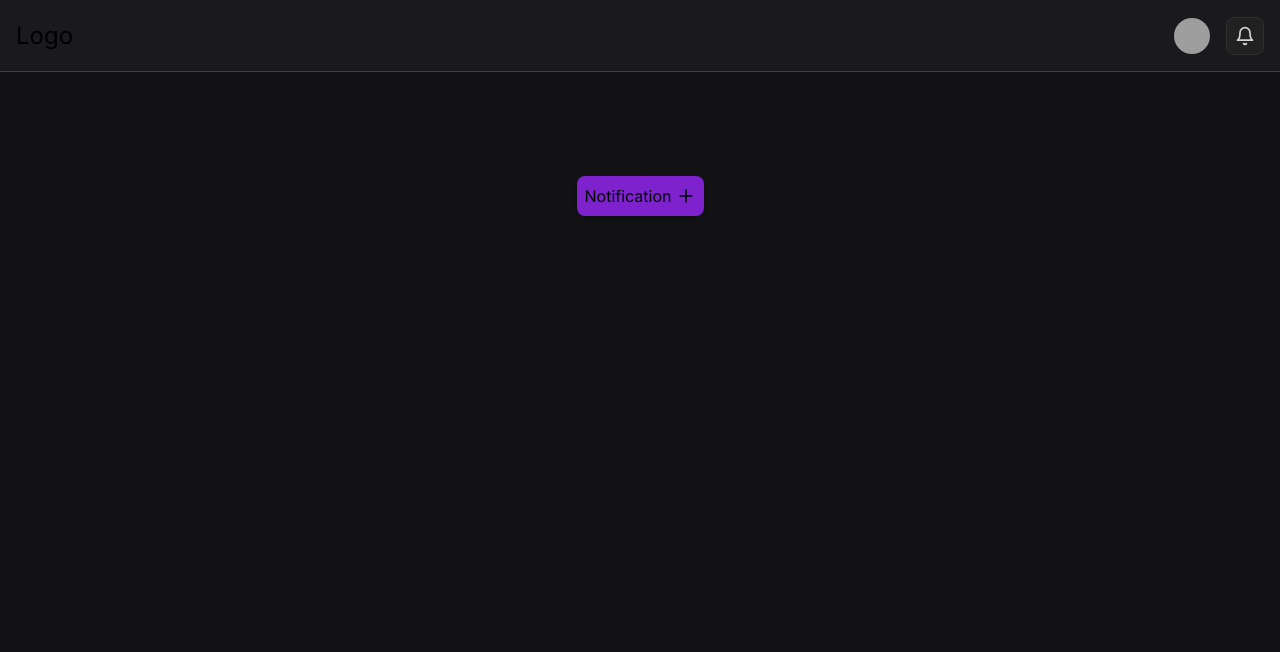
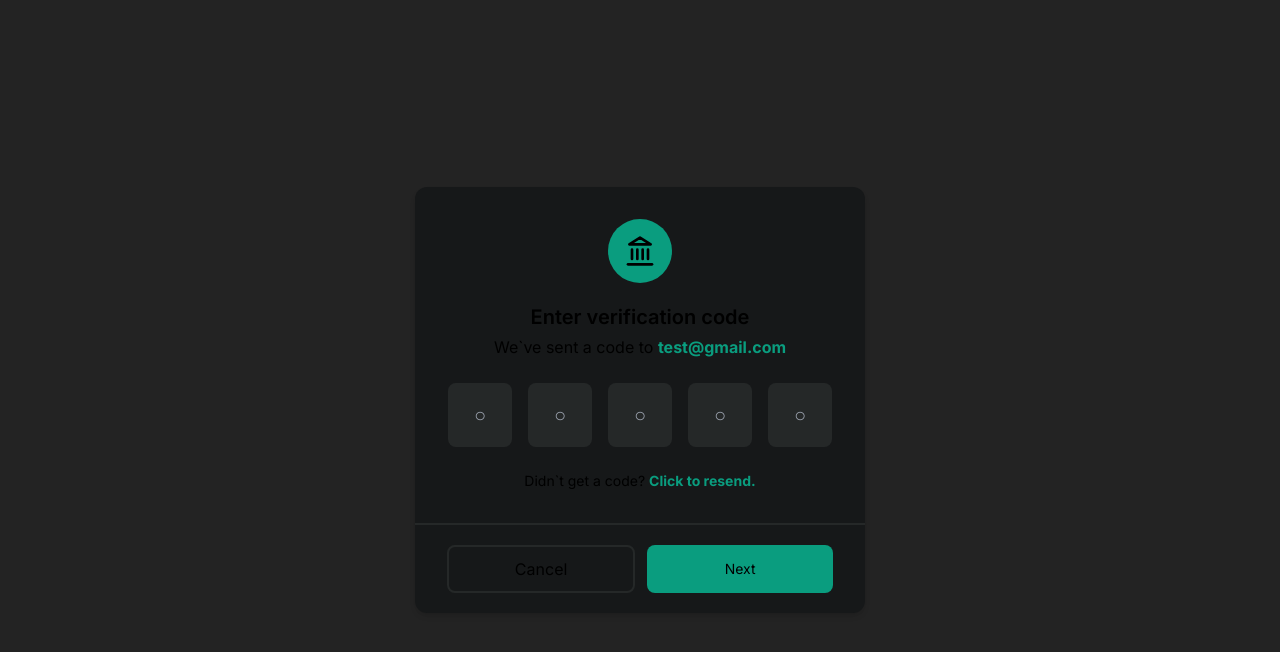
Before and after one commit to andersoww/ui-components, a Next.js app: page / in a window 1280 px wide. Shown: the top 652 px of the page. Built offline with nearby package versions, Linux system fonts and the light colour scheme; grey boxes are pictures that could not be loaded.

Commit message:
Feat: add OTP component

```diff
--- a/src/app/page.tsx
+++ b/src/app/page.tsx
@@ -1,5 +1,5 @@
-import { ExampleNotification } from "@/components/Notification/example";
+import { ExampleOTP } from "@/components/Otp/example";
 
 export default function Home() {
-  return <ExampleNotification />;
+  return <ExampleOTP />;
 }
--- /dev/null
+++ b/src/components/ClientOnly.tsx
@@ -0,0 +1,28 @@
+'use client'
+import {
+  Fragment,
+  PropsWithChildren,
+  ReactNode,
+  useEffect,
+  useState,
+} from 'react'
+
+interface ClientOnlyProps extends PropsWithChildren {
+  fallback?: ReactNode
+}
+
+export function ClientOnly({
+  children,
+  fallback,
+  ...delegated
+}: ClientOnlyProps) {
+  const [hasMounted, setHasMounted] = useState(false)
+
+  useEffect(() => {
+    setHasMounted(true)
+  }, [])
+
+  const comp = fallback ?? null
+
+  return <Fragment {...delegated}>{!hasMounted ? comp : children}</Fragment>
+}
--- /dev/null
+++ b/src/components/Otp/components/OtpInput.tsx
@@ -0,0 +1,64 @@
+"use client";
+
+import { ClientOnly } from "@/components/ClientOnly";
+import clsx from "clsx";
+import {
+  ChangeEvent,
+  InputHTMLAttributes,
+  forwardRef,
+  KeyboardEvent,
+  ClipboardEvent,
+} from "react";
+
+interface IOtpInput extends InputHTMLAttributes<HTMLInputElement> {
+  OtpRef?: HTMLInputElement[] | null;
+  index?: number;
+  onChangeOtp?: (e: ChangeEvent, index?: number) => void;
+  onKeyUpChangeOtp?: (
+    e?: KeyboardEvent<HTMLInputElement>,
+    index?: number
+  ) => void;
+  onPasteOtp?: (e: ClipboardEvent<HTMLInputElement>) => void;
+}
+
+const OtpInput = forwardRef<HTMLInputElement, IOtpInput>(
+  (
+    {
+      className,
+      index,
+      OtpRef,
+      onKeyUpChangeOtp,
+      onChangeOtp,
+      onPasteOtp,
+      ...rest
+    },
+    ref
+  ) => {
+    return (
+      <ClientOnly
+        fallback={
+          <div className="w-16 h-16 rounded-lg animate-pulse bg-[#434747]" />
+        }
+      >
+        <input
+          type="tel"
+          className={clsx(
+            "w-16 h-16 rounded-lg bg-[#252828] text-xl text-center appearance-none",
+            className
+          )}
+          maxLength={1}
+          ref={(referer) => OtpRef?.push(referer as HTMLInputElement)}
+          onChange={(e) => onChangeOtp && onChangeOtp(e, index)}
+          onKeyDown={(e) => onKeyUpChangeOtp && onKeyUpChangeOtp(e, index)}
+          onPaste={onPasteOtp}
+          placeholder="○"
+          {...rest}
+        />
+      </ClientOnly>
+    );
+  }
+);
+
+OtpInput.displayName = "OtpInput";
+
+export { OtpInput };
--- /dev/null
+++ b/src/components/Otp/components/OtpRoot.tsx
@@ -0,0 +1,105 @@
+"use client";
+import clsx from "clsx";
+import {
+  ChangeEvent,
+  Children,
+  ClipboardEvent,
+  KeyboardEvent,
+  PropsWithChildren,
+  ReactElement,
+  cloneElement,
+  useCallback,
+  useRef,
+  useState,
+} from "react";
+
+interface IOtpRoot extends PropsWithChildren {
+  className?: string;
+  handleSubmitOtp?: (value: string) => void;
+}
+
+export interface ExtendedKeyboardEvent<T> extends KeyboardEvent<T> {
+  target: EventTarget & T;
+}
+
+function OtpRoot({ className, children, handleSubmitOtp }: IOtpRoot) {
+  const otpBoxReference = useRef<HTMLInputElement[]>([]);
+  const [otp, setOtp] = useState<string[]>([]);
+
+  const dataElement = Children.toArray(children) as ReactElement[];
+
+  const onChangeOtp = useCallback(
+    (e: ChangeEvent<HTMLInputElement>, index: number) => {
+      const { target } = e;
+
+      e.target.value = e.target.value.replace(/[^0-9]/g, "");
+
+      if (target.value) {
+        console.log(target.value);
+      }
+
+      const aux = [...otp];
+
+      aux[index] = target.value;
+
+      setOtp(aux);
+
+      handleSubmitOtp && handleSubmitOtp(aux.join().replaceAll(",", ""));
+
+      if (target.value && index < otpBoxReference.current.length - 1) {
+        otpBoxReference.current[index + 1]?.focus();
+      }
+    },
+    [handleSubmitOtp, otp]
+  );
+
+  const onKeyUpChangeOtp = useCallback(
+    (e: ExtendedKeyboardEvent<HTMLInputElement>, index: number) => {
+      const { key, target } = e;
+
+      if (key === "Backspace" && index > 0) {
+        if (target.value === "") {
+          otpBoxReference.current[index - 1]?.focus();
+        }
+      }
+    },
+    []
+  );
+
+  const onPasteOtp = useCallback(
+    (e: ClipboardEvent<HTMLInputElement>) => {
+      const paste = e.clipboardData.getData("text");
+
+      const validate = new RegExp(/[^0-9]/g).test(paste);
+
+      if (!validate) {
+        const pasteText = paste.split("");
+
+        const aux = pasteText.map((val, index) => {
+          if (otpBoxReference.current[index]) {
+            otpBoxReference.current[index].value = val;
+          }
+        });
+
+        handleSubmitOtp && handleSubmitOtp(aux.join().replaceAll(",", ""));
+      }
+    },
+    [handleSubmitOtp]
+  );
+
+  return (
+    <div className={clsx("flex gap-4", className)}>
+      {dataElement.map((child, index) => {
+        return cloneElement(child, {
+          OtpRef: otpBoxReference.current,
+          index,
+          onKeyUpChangeOtp,
+          onChangeOtp,
+          onPasteOtp,
+        });
+      })}
+    </div>
+  );
+}
+
+export { OtpRoot };
--- /dev/null
+++ b/src/components/Otp/example.tsx
@@ -0,0 +1,65 @@
+"use client";
+import { OtpInput } from "@/components/Otp/components/OtpInput";
+import { OtpRoot } from "@/components/Otp/components/OtpRoot";
+import { Landmark } from "lucide-react";
+
+function ExampleOTP() {
+  return (
+    <main className="flex min-h-screen flex-col items-center bg-[#232323] w-screen justify-center">
+      <div className="w-[450px] bg-[#161819] rounded-xl shadow-md flex flex-col gap-4">
+        <div className="flex flex-col gap-1 p-8 pb-0 items-center">
+          <div className="w-16 h-16 bg-[#0a9d7f] justify-center flex items-center rounded-full mb-4">
+            <Landmark className="w-8 h-8" />
+          </div>
+          <h1 className="font-semibold text-center text-xl">
+            Enter verification code
+          </h1>
+
+          <p className="text-center">
+            We`ve sent a code to{" "}
+            <span className="font-bold text-[#0a9d7f]">test@gmail.com</span>
+          </p>
+        </div>
+
+        <form className="flex flex-col gap-4 items-center w-full">
+          <OtpRoot
+            className="py-2"
+            handleSubmitOtp={(e) => {
+              console.log(e);
+            }}
+          >
+            <OtpInput />
+            <OtpInput />
+            <OtpInput />
+            <OtpInput />
+            <OtpInput />
+          </OtpRoot>
+
+          <p className="text-sm text-center pb-4">
+            Didn`t get a code?{" "}
+            <span className="font-bold text-[#0a9d7f] hover:underline">
+              Click to resend.
+            </span>
+          </p>
+
+          <div className="w-full flex justify-between gap-3 border-t-2 px-8 py-5 border-[#252828]">
+            <button
+              type="button"
+              className="w-full border-2 rounded-lg border-[#252828] px-6 py-2.5"
+            >
+              Cancel
+            </button>
+            <button
+              type="button"
+              className="px-6 py-2.5 bg-[#0a9d7f] rounded-lg text-sm w-full"
+            >
+              Next
+            </button>
+          </div>
+        </form>
+      </div>
+    </main>
+  );
+}
+
+export { ExampleOTP };
--- a/src/styles/tailwindStyles.css
+++ b/src/styles/tailwindStyles.css
@@ -596,12 +596,16 @@ video {
   margin-bottom: 72px;
 }
 
+.mt-12 {
+  margin-top: 3rem;
+}
+
 .mt-14 {
   margin-top: 3.5rem;
 }
 
-.mt-12 {
-  margin-top: 3rem;
+.mb-4 {
+  margin-bottom: 1rem;
 }
 
 .block {
@@ -624,6 +628,10 @@ video {
   height: 3.5rem;
 }
 
+.h-16 {
+  height: 4rem;
+}
+
 .h-2 {
   height: 0.5rem;
 }
@@ -642,6 +650,10 @@ video {
 
 .h-5 {
   height: 1.25rem;
+}
+
+.h-9 {
+  height: 2.25rem;
 }
 
 .h-\[17px\] {
@@ -669,8 +681,8 @@ video {
   height: 2.5rem;
 }
 
-.h-9 {
-  height: 2.25rem;
+.h-8 {
+  height: 2rem;
 }
 
 .max-h-\[150px\] {
@@ -705,6 +717,10 @@ video {
   width: 3.5rem;
 }
 
+.w-16 {
+  width: 4rem;
+}
+
 .w-2 {
   width: 0.5rem;
 }
@@ -725,6 +741,10 @@ video {
   width: 1.25rem;
 }
 
+.w-9 {
+  width: 2.25rem;
+}
+
 .w-\[350px\] {
   width: 350px;
 }
@@ -742,12 +762,28 @@ video {
   width: 100%;
 }
 
+.w-screen {
+  width: 100vw;
+}
+
+.w-\[400px\] {
+  width: 400px;
+}
+
+.w-\[500px\] {
+  width: 500px;
+}
+
+.w-\[450px\] {
+  width: 450px;
+}
+
 .w-10 {
   width: 2.5rem;
 }
 
-.w-9 {
-  width: 2.25rem;
+.w-8 {
+  width: 2rem;
 }
 
 .max-w-\[500px\] {
@@ -792,8 +828,24 @@ video {
   transform: translate(var(--tw-translate-x), var(--tw-translate-y)) rotate(var(--tw-rotate)) skewX(var(--tw-skew-x)) skewY(var(--tw-skew-y)) scaleX(var(--tw-scale-x)) scaleY(var(--tw-scale-y));
 }
 
+@keyframes pulse {
+  50% {
+    opacity: .5;
+  }
+}
+
+.animate-pulse {
+  animation: pulse 2s cubic-bezier(0.4, 0, 0.6, 1) infinite;
+}
+
 .cursor-pointer {
   cursor: pointer;
+}
+
+.appearance-none {
+  -webkit-appearance: none;
+     -moz-appearance: none;
+          appearance: none;
 }
 
 .flex-col {
@@ -826,6 +878,10 @@ video {
 
 .gap-8 {
   gap: 2rem;
+}
+
+.gap-2 {
+  gap: 0.5rem;
 }
 
 .overflow-auto {
@@ -894,6 +950,10 @@ video {
   border-top-width: 1px;
 }
 
+.border-t-2 {
+  border-top-width: 2px;
+}
+
 .border-\[\#21262d\] {
   --tw-border-opacity: 1;
   border-color: rgb(33 38 45 / var(--tw-border-opacity));
@@ -919,6 +979,16 @@ video {
   border-color: rgb(212 212 216 / var(--tw-border-opacity));
 }
 
+.border-\[\#252828\] {
+  --tw-border-opacity: 1;
+  border-color: rgb(37 40 40 / var(--tw-border-opacity));
+}
+
+.bg-\[\#0a9d7f\] {
+  --tw-bg-opacity: 1;
+  background-color: rgb(10 157 127 / var(--tw-bg-opacity));
+}
+
 .bg-\[\#0e1117\] {
   --tw-bg-opacity: 1;
   background-color: rgb(14 17 23 / var(--tw-bg-opacity));
@@ -927,6 +997,11 @@ video {
 .bg-\[\#121214\] {
   --tw-bg-opacity: 1;
   background-color: rgb(18 18 20 / var(--tw-bg-opacity));
+}
+
+.bg-\[\#161819\] {
+  --tw-bg-opacity: 1;
+  background-color: rgb(22 24 25 / var(--tw-bg-opacity));
 }
 
 .bg-\[\#1a1a1e\] {
@@ -939,6 +1014,16 @@ video {
   background-color: rgb(33 33 33 / var(--tw-bg-opacity));
 }
 
+.bg-\[\#232323\] {
+  --tw-bg-opacity: 1;
+  background-color: rgb(35 35 35 / var(--tw-bg-opacity));
+}
+
+.bg-\[\#252828\] {
+  --tw-bg-opacity: 1;
+  background-color: rgb(37 40 40 / var(--tw-bg-opacity));
+}
+
 .bg-\[\#292929\] {
   --tw-bg-opacity: 1;
   background-color: rgb(41 41 41 / var(--tw-bg-opacity));
@@ -947,6 +1032,11 @@ video {
 .bg-\[\#30363d\] {
   --tw-bg-opacity: 1;
   background-color: rgb(48 54 61 / var(--tw-bg-opacity));
+}
+
+.bg-\[\#434747\] {
+  --tw-bg-opacity: 1;
+  background-color: rgb(67 71 71 / var(--tw-bg-opacity));
 }
 
 .bg-blue-500 {
@@ -998,6 +1088,11 @@ video {
   background-color: rgb(250 250 250 / var(--tw-bg-opacity));
 }
 
+.bg-\[\#00ff5e\] {
+  --tw-bg-opacity: 1;
+  background-color: rgb(0 255 94 / var(--tw-bg-opacity));
+}
+
 .p-1 {
   padding: 0.25rem;
 }
@@ -1012,6 +1107,10 @@ video {
 
 .p-6 {
   padding: 1.5rem;
+}
+
+.p-8 {
+  padding: 2rem;
 }
 
 .px-3 {
@@ -1039,6 +1138,26 @@ video {
   padding-bottom: 1rem;
 }
 
+.py-3 {
+  padding-top: 0.75rem;
+  padding-bottom: 0.75rem;
+}
+
+.py-2\.5 {
+  padding-top: 0.625rem;
+  padding-bottom: 0.625rem;
+}
+
+.px-8 {
+  padding-left: 2rem;
+  padding-right: 2rem;
+}
+
+.py-5 {
+  padding-top: 1.25rem;
+  padding-bottom: 1.25rem;
+}
+
 .pb-0 {
   padding-bottom: 0px;
 }
@@ -1049,6 +1168,10 @@ video {
 
 .pl-6 {
   padding-left: 1.5rem;
+}
+
+.pt-4 {
+  padding-top: 1rem;
 }
 
 .text-center {
@@ -1138,6 +1261,16 @@ video {
 .text-zinc-700 {
   --tw-text-opacity: 1;
   color: rgb(63 63 70 / var(--tw-text-opacity));
+}
+
+.text-\[\#0a9d7f\] {
+  --tw-text-opacity: 1;
+  color: rgb(10 157 127 / var(--tw-text-opacity));
+}
+
+.text-\[\#252828\] {
+  --tw-text-opacity: 1;
+  color: rgb(37 40 40 / var(--tw-text-opacity));
 }
 
 .shadow-lg {
```
